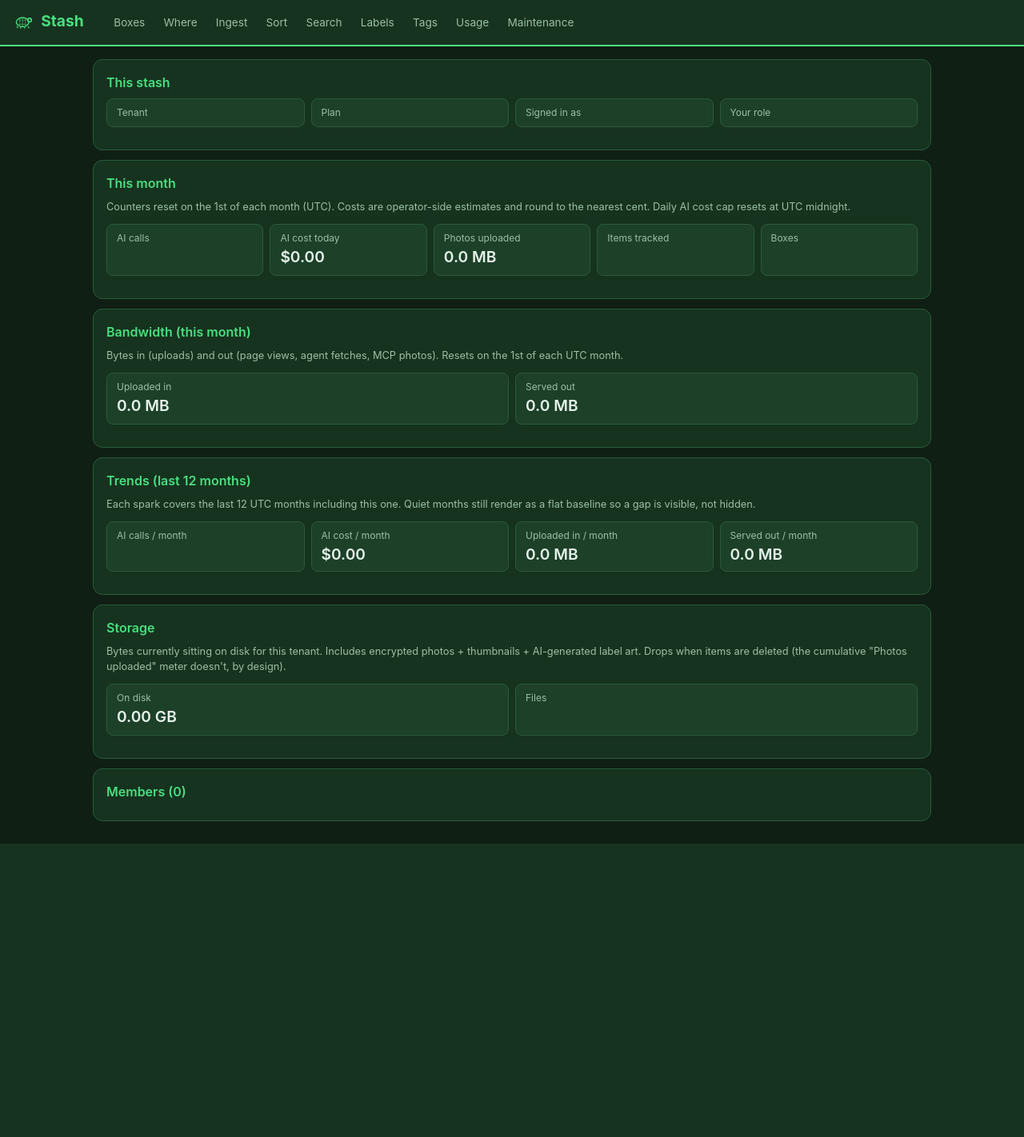
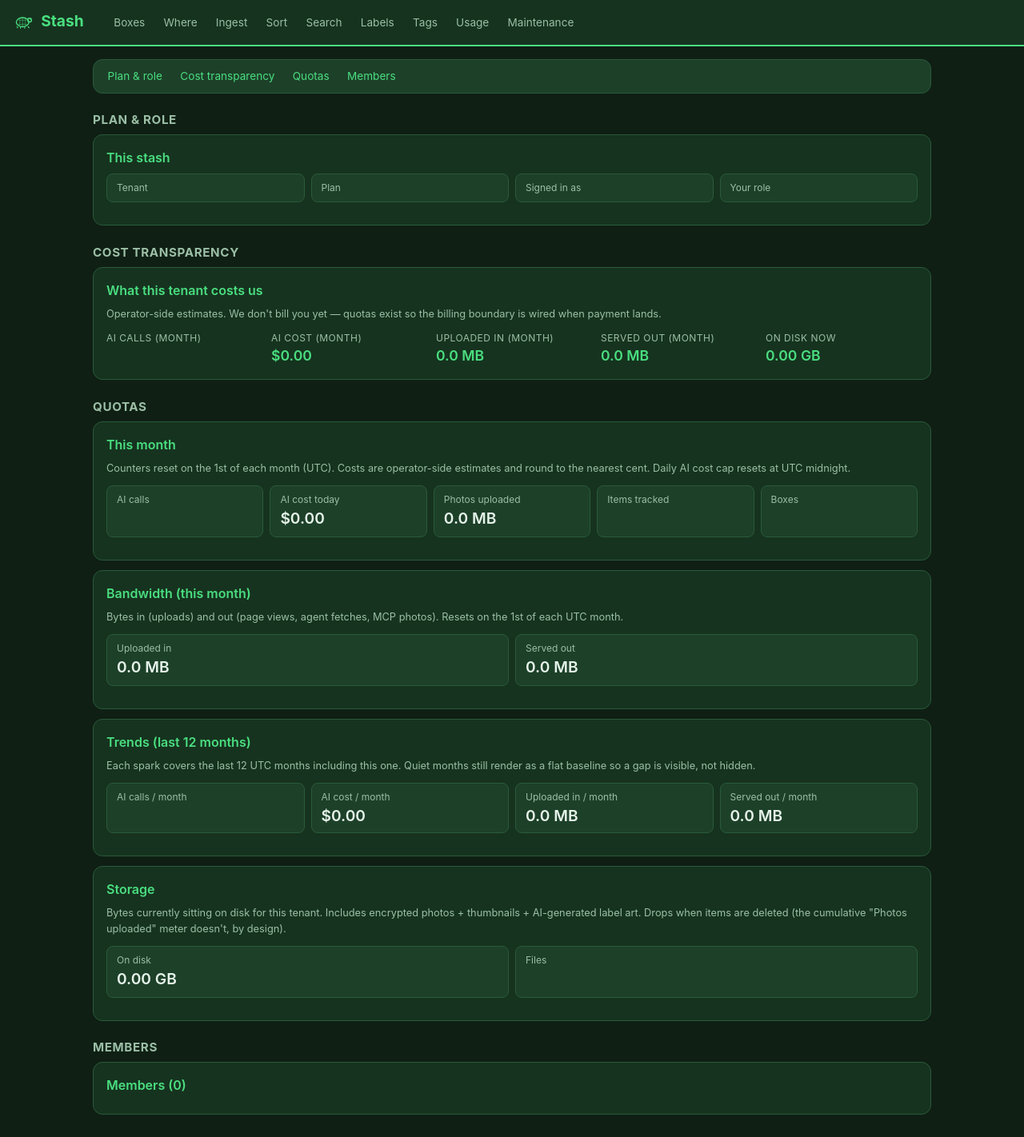
Before and after one commit to Brennan-VanderLaan/stash, a Python web app: template templates/usage.html in a window 1280 px wide. Shown: the whole page at 80% size. Before the commit the page ends 1055 px from the top, so only its background shows below. Run offline with Jinja, Linux system fonts and the light colour scheme; the template is opened without the code that fills it, so the values that code supplies are empty.

Commit message:
feat(usage): facelift /usage into named sections + cost-transparency block
Spec § phase 13.  The /usage page already had every section the
spec calls for; what was missing was the visual structure.  Lands:

- Anchor TOC at the top — single horizontal strip with jump-to
  links for plan & role / cost / quotas / backups / members /
  tokens / shares.  Members-only links collapse for read-only
  users.  Plain anchors, no JS required.
- Section ``<h2>`` headers + ids before each card cluster so a
  tenant with everything turned on can scan the page without
  scrolling through 10 undifferentiated cards.
- "Cost transparency" five-line block (called out as a discrete
  shipment in the spec) — AI calls + AI cost + uploaded + served
  + on-disk for the current month, rendered as a five-column
  grid above the existing meter cards.  Honest framing: "operator
  side estimates… we don't bill you yet."

Co-Authored-By: Claude Opus 4.7 (1M context) <noreply@anthropic.com>

```diff
--- a/static/style.css
+++ b/static/style.css
@@ -586,6 +586,58 @@ main.main-wide {
 .feedback-result-err {
   color: #fca5a5;
   background: rgba(220, 38, 38, 0.15);
+}
+
+/* === /usage facelift ===
+   Spec § phase 13: per-tenant home reorganised into named sections.
+   The TOC is a horizontal anchor strip at the top; each section
+   gets an h2 heading + id so the anchor links scroll cleanly. */
+.usage-toc {
+  display: flex;
+  flex-wrap: wrap;
+  gap: 0.4rem;
+  margin: 0 0 1rem;
+  padding: 0.5rem 0.6rem;
+  background: var(--panel-2);
+  border: 1px solid var(--border);
+  border-radius: var(--radius);
+  font-size: 0.85rem;
+}
+.usage-toc a {
+  color: var(--accent);
+  text-decoration: none;
+  padding: 0.15rem 0.5rem;
+  border-radius: var(--radius-sm);
+}
+.usage-toc a:hover { background: var(--accent-dim); }
+.usage-section {
+  font-size: 0.95rem;
+  text-transform: uppercase;
+  letter-spacing: 0.04em;
+  color: var(--muted);
+  margin: 1.2rem 0 0.4rem;
+  padding-top: 0.2rem;
+  /* Scroll-margin keeps anchored sections from sitting under the
+     top nav when the user jumps via TOC. */
+  scroll-margin-top: 1rem;
+}
+.usage-cost-block .cost-block {
+  display: grid;
+  grid-template-columns: repeat(auto-fit, minmax(140px, 1fr));
+  gap: 0.5rem 1rem;
+  margin: 0;
+}
+.usage-cost-block .cost-block dt {
+  font-size: 0.75rem;
+  color: var(--muted);
+  text-transform: uppercase;
+  letter-spacing: 0.04em;
+}
+.usage-cost-block .cost-block dd {
+  margin: 0;
+  font-size: 1.1rem;
+  font-weight: 600;
+  color: var(--accent);
 }
 
 /* Admin feedback queue */
--- a/templates/usage.html
+++ b/templates/usage.html
@@ -1,6 +1,23 @@
 {% extends "base.html" %}
 {% block title %}{{ _("Usage") }} · Stash{% endblock %}
 {% block content %}
+
+{# ── Section nav ──────────────────────────────────────────────
+   Anchor list so a tenant with everything turned on can jump
+   straight to the section they want.  Each section below carries
+   the matching id.  Visible only when JS isn't blocking links —
+   plain anchors so no scripting required. #}
+<nav class="usage-toc" aria-label="{{ _('Usage page sections') }}">
+  <a href="#plan">{{ _("Plan & role") }}</a>
+  <a href="#cost">{{ _("Cost transparency") }}</a>
+  <a href="#quotas">{{ _("Quotas") }}</a>
+  {% if is_maintainer %}<a href="#backups">{{ _("Backups") }}</a>{% endif %}
+  <a href="#members">{{ _("Members") }}</a>
+  {% if is_maintainer %}<a href="#tokens">{{ _("API tokens") }}</a>{% endif %}
+  {% if is_maintainer %}<a href="#shares">{{ _("Shares") }}</a>{% endif %}
+</nav>
+
+<h2 class="usage-section" id="plan">{{ _("Plan & role") }}</h2>
 
 {# ── Tenant + you ─────────────────────────────────────────────── #}
 <div class="card maintenance-card">
@@ -12,6 +29,46 @@
     <div><dt>{{ _("Your role") }}</dt><dd>{{ current_role }}</dd></div>
   </dl>
 </div>
+
+<h2 class="usage-section" id="cost">{{ _("Cost transparency") }}</h2>
+
+{# ── Five-line cost-transparency block (Spec § phase 13).
+   Headline numbers + an honest "this is what we pay vendors for
+   your tenant" line.  No marketing dressing — the ethos is
+   transparency, not opacity. #}
+<div class="card maintenance-card usage-cost-block">
+  <div class="card-title">{{ _("What this tenant costs us") }}</div>
+  <p class="text-sm text-muted">
+    {{ _("Operator-side estimates.  We don't bill you yet — quotas exist so the billing boundary is wired when payment lands.") }}
+  </p>
+  <dl class="cost-block">
+    <div><dt>{{ _("AI calls (month)") }}</dt><dd>{{ usage.ai_calls }}</dd></div>
+    <div>
+      <dt>{{ _("AI cost (month)") }}</dt>
+      <dd>${{ "%.2f" | format(usage.ai_cost_micros / 1_000_000) }}</dd>
+    </div>
+    <div>
+      <dt>{{ _("Uploaded in (month)") }}</dt>
+      <dd>{{ "%.1f" | format(usage.upload_bytes / (1024 * 1024)) }} MB</dd>
+    </div>
+    <div>
+      <dt>{{ _("Served out (month)") }}</dt>
+      <dd>{{ "%.1f" | format(usage.download_bytes / (1024 * 1024)) }} MB</dd>
+    </div>
+    <div>
+      <dt>{{ _("On disk now") }}</dt>
+      <dd>
+        {% set storage_mb = usage.storage_bytes / (1024 * 1024) %}
+        {% if storage_mb < 1 %}{{ "%.0f" | format(usage.storage_bytes / 1024) }} KB
+        {% elif storage_mb < 1024 %}{{ "%.1f" | format(storage_mb) }} MB
+        {% else %}{{ "%.2f" | format(storage_mb / 1024) }} GB
+        {% endif %}
+      </dd>
+    </div>
+  </dl>
+</div>
+
+<h2 class="usage-section" id="quotas">{{ _("Quotas") }}</h2>
 
 {# ── This-month usage meters ──────────────────────────────────── #}
 <div class="card maintenance-card">
@@ -189,6 +246,10 @@
   </dl>
 </div>
 
+{% if is_maintainer %}
+<h2 class="usage-section" id="backups">{{ _("Backups") }}</h2>
+{% endif %}
+
 {# ── Backup ───────────────────────────────────────────────────── #}
 {% if is_maintainer %}
 <div class="card maintenance-card">
@@ -213,6 +274,8 @@
   </a>
 </div>
 {% endif %}
+
+<h2 class="usage-section" id="members">{{ _("Members") }}</h2>
 
 {# ── Members ──────────────────────────────────────────────────── #}
 <div class="card maintenance-card">
@@ -284,6 +347,8 @@
   {% endif %}
 </div>
 
+<h2 class="usage-section" id="tokens">{{ _("API tokens") }}</h2>
+
 {# ── API tokens ─────────────────────────────────────────────── #}
 <div class="card maintenance-card">
   <div class="card-title">{{ _("API tokens") }} ({{ api_tokens | length }})</div>
@@ -350,6 +415,8 @@
   {% endif %}
 </div>
 
+<h2 class="usage-section" id="shares">{{ _("Shares") }}</h2>
+
 {# ── Outbound object shares ───────────────────────────────────── #}
 <div class="card maintenance-card">
   <div class="card-title">{{ _("Boxes and items I've shared") }} ({{ outbound_shares | length }})</div>
```
